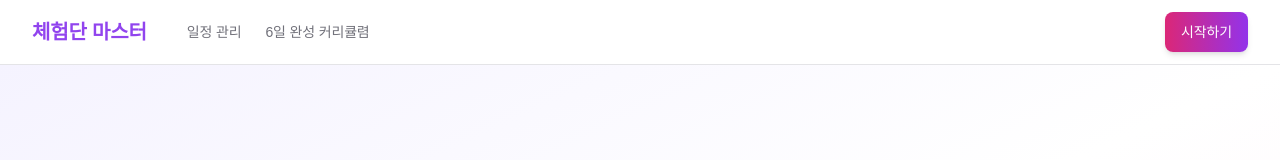
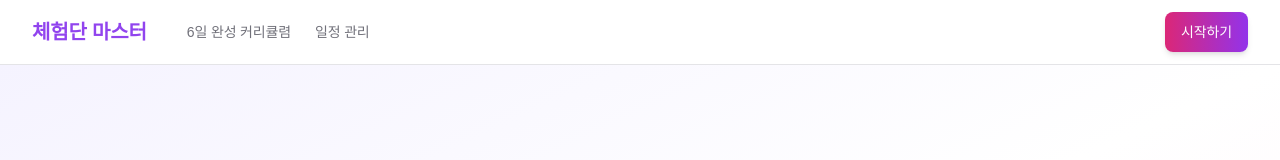
Before and after one commit to godud2604/hy-lnk, a Next.js app: page / in a window 1280 px wide. Shown: the top 160 px of the page. Built offline with nearby package versions, Linux system fonts and the light colour scheme; no server answers; a web font is replaced by a local one.

Commit message:
reorder curriculum and schedule links for improved navigation

```diff
--- a/components/site-header.tsx
+++ b/components/site-header.tsx
@@ -60,6 +60,12 @@ export default function SiteHeader() {
               체험단 꿀팁
             </Link> */}
             <Link
+              href="/curriculum"
+              className="text-sm font-medium text-muted-foreground transition-colors hover:text-primary"
+            >
+              6일 완성 커리큘렴
+            </Link>
+            <Link
               href="/schedule"
               className="text-sm font-medium text-muted-foreground transition-colors hover:text-primary"
             >
@@ -77,12 +83,7 @@ export default function SiteHeader() {
             >
               수익 창출
             </Link> */}
-            <Link
-              href="/curriculum"
-              className="text-sm font-medium text-muted-foreground transition-colors hover:text-primary"
-            >
-              6일 완성 커리큘렴
-            </Link>
+
           </nav>
         </div>
         <div className="flex items-center gap-4">
@@ -114,10 +115,10 @@ export default function SiteHeader() {
                 <Link href="/tips">체험단 꿀팁</Link>
               </DropdownMenuItem> */}
               <DropdownMenuItem asChild>
-                <Link href="/schedule">일정 관리</Link>
+                <Link href="/curriculum">6일 완성 커리큘렴</Link>
               </DropdownMenuItem>
               <DropdownMenuItem asChild>
-                <Link href="/curriculum">6일 완성 커리큘렴</Link>
+                <Link href="/schedule">일정 관리</Link>
               </DropdownMenuItem>
               {/* <DropdownMenuItem asChild>
                 <Link href="/tools">자동화 툴</Link>
```
